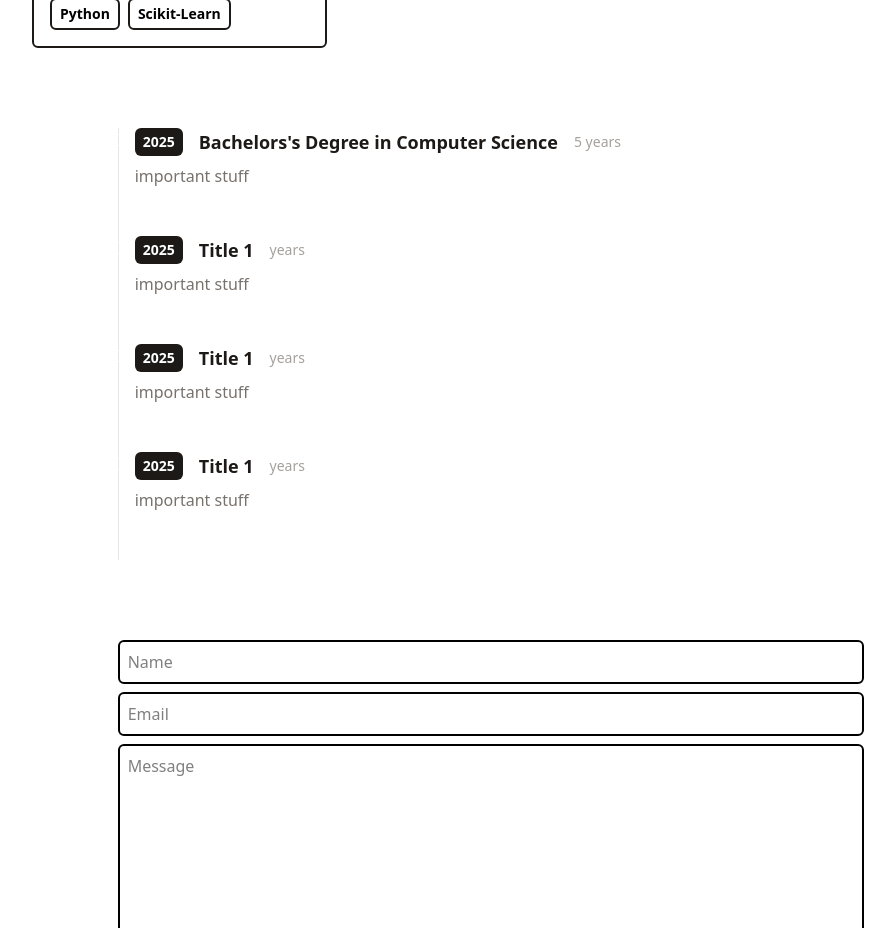
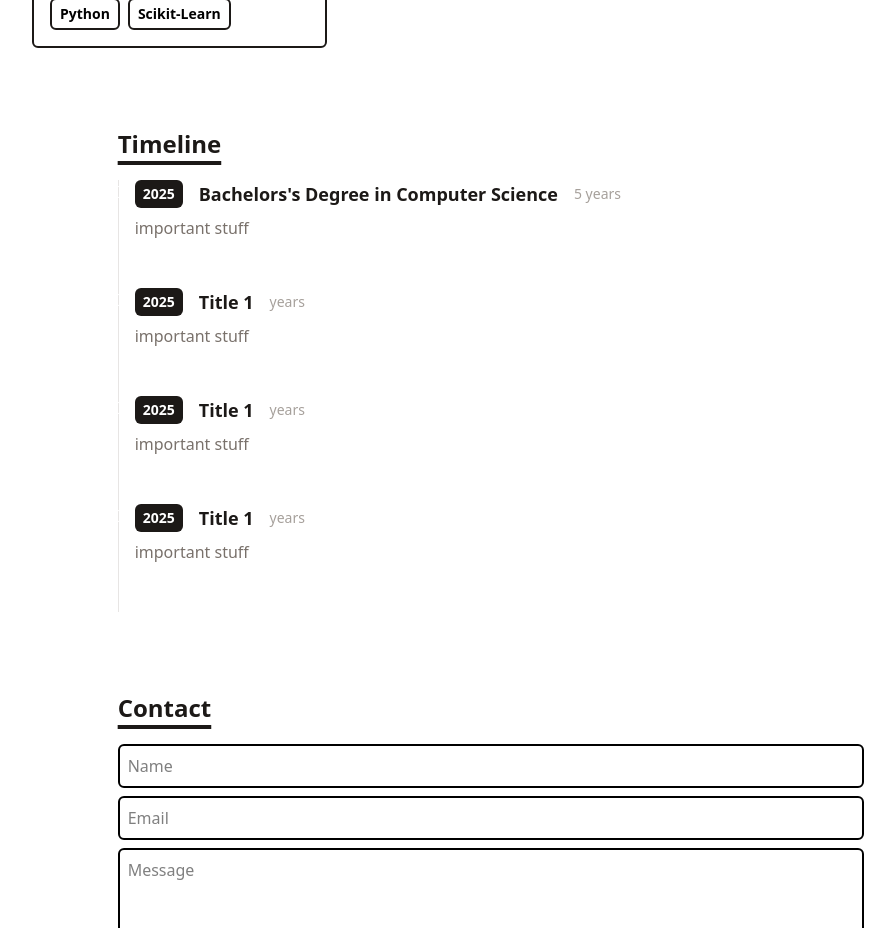
Before and after one commit to manalonghenry/my-portfolio, a React (Vite) app: page / in a window 1280 px wide. Shown: the part 840-1768 px from the top of the page, without its empty margins (149-1044 px from the left). Built offline with nearby package versions, Linux system fonts and the light colour scheme.

Commit message:
Add Titles

```diff
--- a/src/components/Contact.tsx
+++ b/src/components/Contact.tsx
@@ -1,3 +1,5 @@
+import Title from "./Title";
+
 
 function Contact() {
     return (
@@ -7,7 +9,8 @@ function Contact() {
                     action="https://getform.io/f/bwnwvkra"
                     method='POST'
                     className='flex flex-col w-full md:w-7/12'
-                    >
+                >
+                    <Title>Contact</Title>
                         <input
                             type="text"
                             name="name"
--- a/src/components/Timeline.tsx
+++ b/src/components/Timeline.tsx
@@ -1,11 +1,13 @@
 //import React from 'react';
 import timeline from '../data/timeline';
 import TimelineItem from './TimelineItem';
+import Title from "./Title";
 
 function Timeline() {
     return (
         <div className="flex flex-col md:flex-row justify-center my-20">
             <div className='w-full md:w-7/12'>
+                <Title>Timeline</Title>
                 {timeline.map(item =>(
                     <TimelineItem
                         years={item.years}
--- a/src/components/Title.tsx
+++ b/src/components/Title.tsx
@@ -0,0 +1,18 @@
+interface TitleProps {
+    children: string;
+    id?: string;
+  }
+
+
+const Title: React.FC<TitleProps> = ({children, id}) => {
+    return (
+        <h1
+            id={id && id}
+            className="text-2xl font-bold underline underline-offset-8 decoration-4 mb-5 text-stone-900"
+        >
+            {children}
+        </h1>
+    );
+  }
+
+  export default Title;
```
